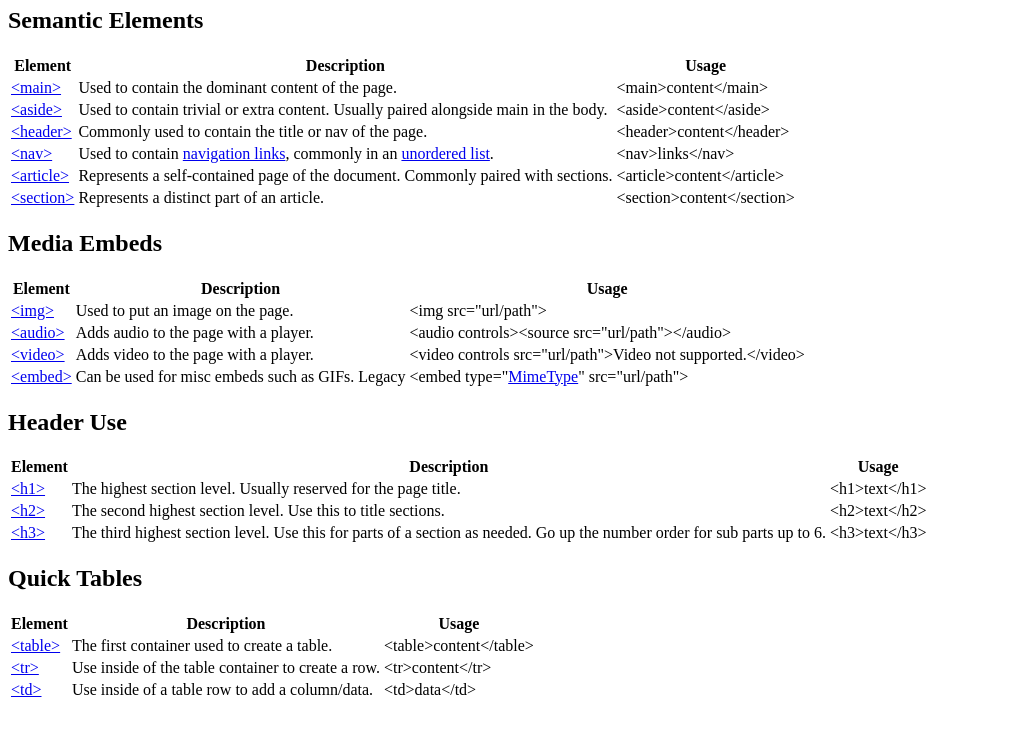
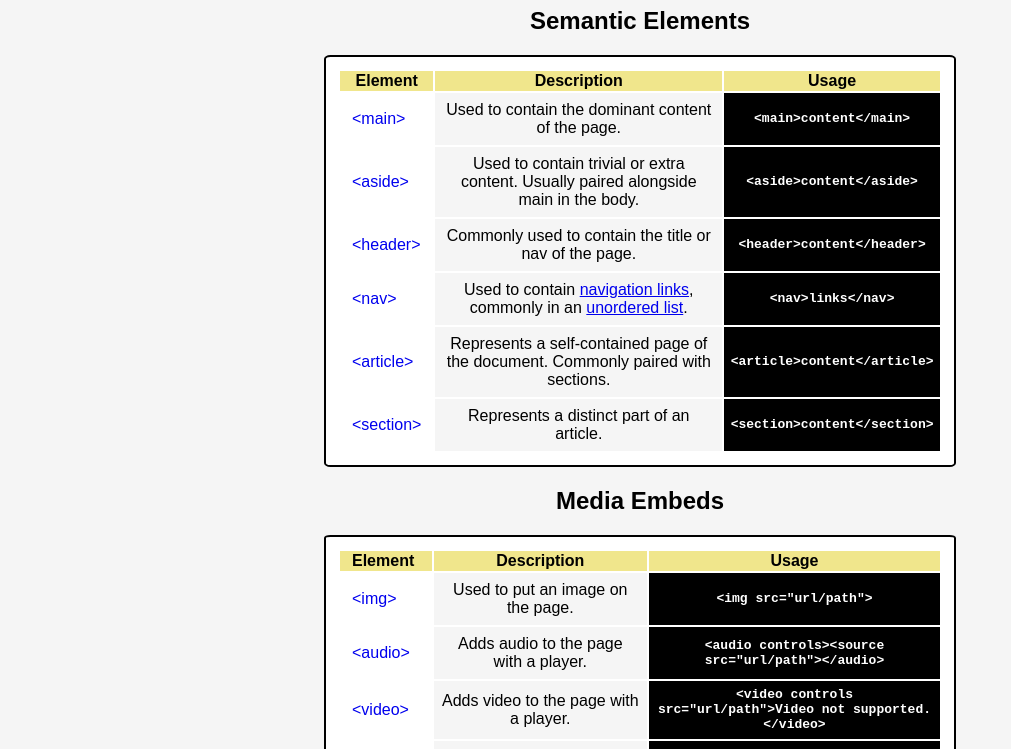
Before and after one commit to scienceappreciation/codeacademy-cheatsheet, a plain HTML site: page index.html in a window 1280 px wide. Shown: the part 73-822 px from the top of the page, without its empty margins (0-1011 px from the left). Before the commit the page ends 800 px from the top, so only its background shows below. Drawn offline with Linux system fonts and the light colour scheme.

Commit message:
Added CSS

```diff
--- a/index.html
+++ b/index.html
@@ -83,7 +83,7 @@
                     <h2>Media Embeds</h2>
                     <table class="documentation">
                         <tr class="doc-head">
-                            <th>Element</th>
+                            <th class="elem">Element</th>
                             <th>Description</th>
                             <th>Usage</th>
                         </tr>
--- a/style.css
+++ b/style.css
@@ -0,0 +1,68 @@
+* {
+    box-sizing: border-box;
+}
+
+body {
+    font-family: Arial, Helvetica, sans-serif;
+    background-color: whitesmoke;
+}
+
+section, header {
+    text-align: center;
+}
+
+.documentation {
+    display: block;
+    width: 50%;
+    background-color: white;
+    margin: 1em auto;
+    padding: 0.75em;
+    border: 0.15em solid black;
+    border-radius: 1%;
+}
+
+.doc-head {
+    background-color: khaki;
+    padding: 0 0.75em;
+}
+
+.elem {
+    text-align: left;
+    padding: 0 0.75rem;
+}
+
+.elem a {
+    text-decoration: none;
+}
+
+.desc {
+    background-color: whitesmoke;
+    padding: 0.5em;
+}
+
+.code-oneline {
+    background-color: black;
+    color: white;
+    font-family: monospace;
+    padding: 0.5em;
+    font-weight: bold;
+}
+
+.code-oneline a {
+    display: inline-block;
+    padding: 0.5rem;
+    background-color: black;
+    border: 0.1em solid white;
+    text-decoration: none;
+    color: white;
+}
+
+.code-oneline a:hover {
+    opacity: 0.5;
+}
+
+.warning {
+    background-color: goldenrod;
+    padding: 0 0.2rem;
+    font-weight: bold;
+}
```
